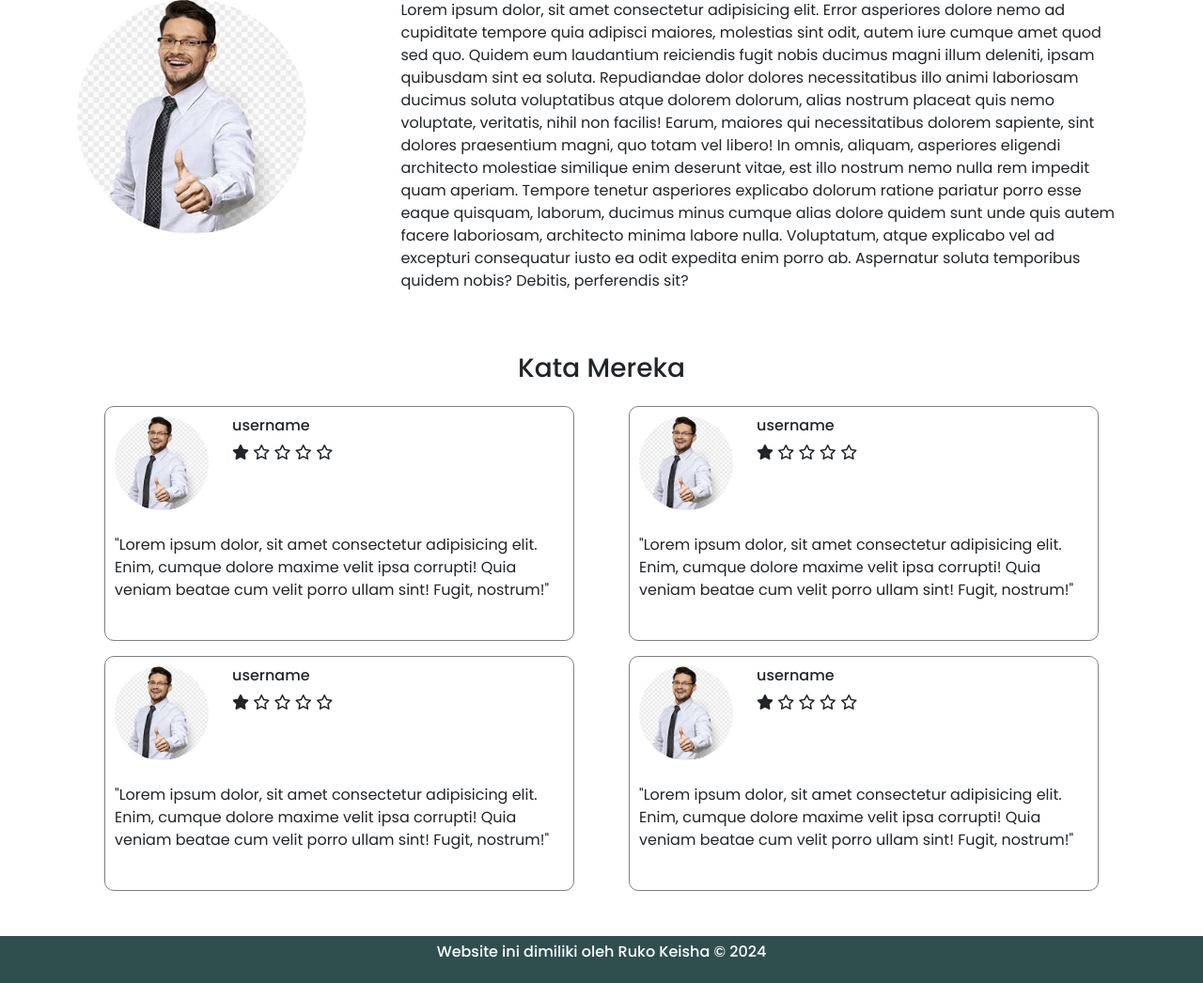
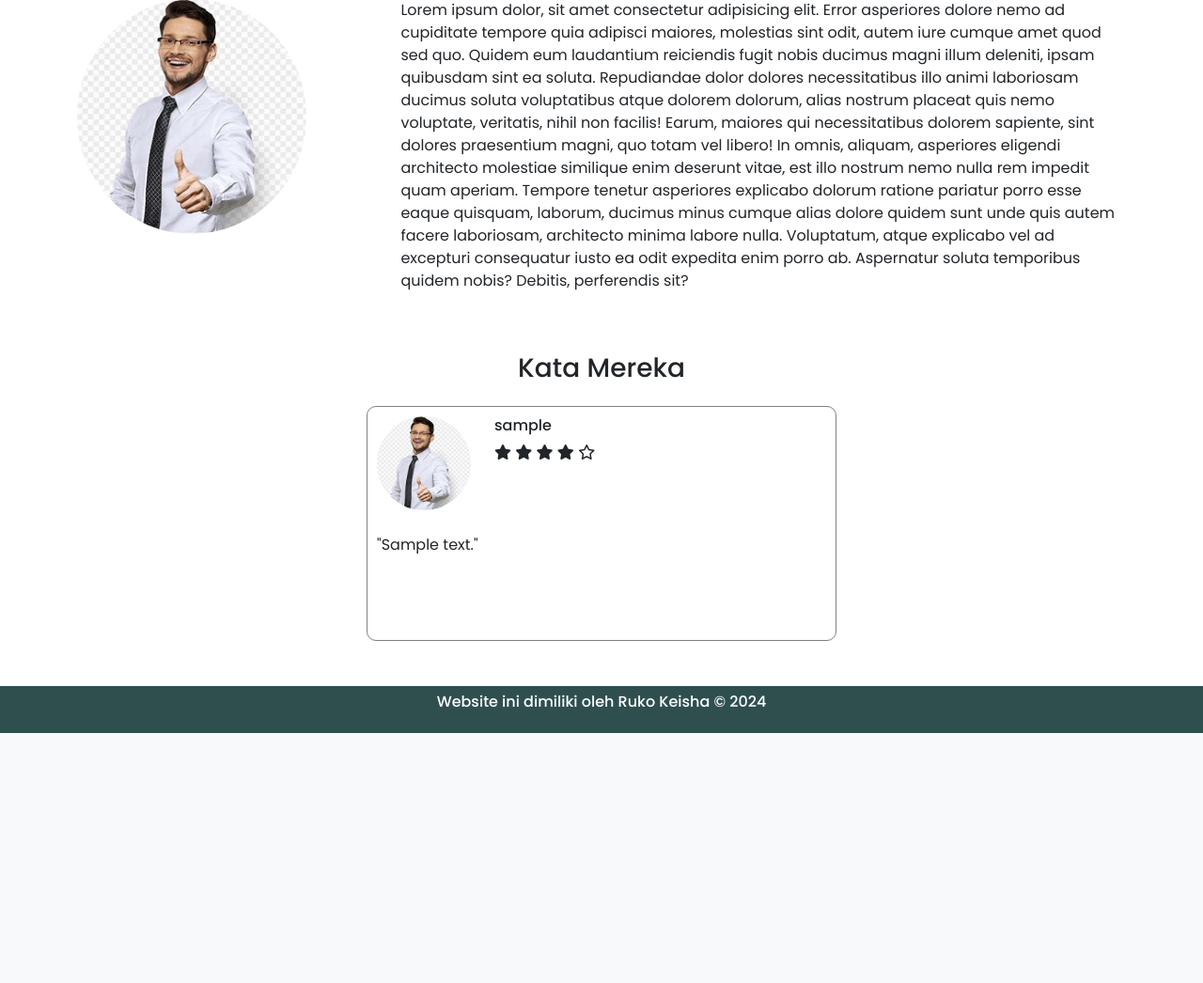
Before and after one commit to GilarSumilar/SewaRuko, a CodeIgniter 4 app: the page made by appstarter/app/Views/pages/beranda.php in a window 1280 px wide. Shown: the part 471-1517 px from the top of the page at 94% size. After the commit the page ends 1251 px from the top, so only its background shows below. Run offline with PHP 8.4 and a stand-in for CodeIgniter, Linux system fonts and the light colour scheme; the template is opened without the code that fills it: most values are stand-ins (such as "Sample title", 1, 10 or a date in 2020); some libraries are stand-ins or nearby versions.

Commit message:
feat(models): add users and testimoni

```diff
--- a/appstarter/app/Views/pages/beranda.php
+++ b/appstarter/app/Views/pages/beranda.php
@@ -24,62 +24,20 @@
 <div class="testimoni mt-5">
     <h3>Kata Mereka</h3>
     <div class="testimoni-list__card">
-        <div class="testimoni-card mt-3">
-            <div class="testimoni-card__photo">
-                <img src="<?= base_url('/images/person.jpg') ?>" alt="" width="100" height="100">
-                <div class="testimono-card__username__star">
-                    <h6>username</h6>
-                    <i class="fa-solid fa-star"></i>
-                    <i class="fa-regular fa-star"></i>
-                    <i class="fa-regular fa-star"></i>
-                    <i class="fa-regular fa-star"></i>
-                    <i class="fa-regular fa-star"></i>
+        <?php foreach ($testimoni as $testi) : ?>
+            <div class="testimoni-card mt-3">
+                <div class="testimoni-card__photo">
+                    <img src="<?= base_url('/images/person.jpg') ?>" alt="" width="100" height="100">
+                    <div class="testimono-card__username__star">
+                        <h6><?= $testi['username'] ?></h6>
+                        <?php for ($i = 0; $i < 5; $i++) : ?>
+                            <i class="<?= ($testi['rating'] > $i) ? 'fa-solid' : 'fa-regular' ?> fa-star"></i>
+                        <?php endfor ?>
+                    </div>
                 </div>
+                <p>"<?= $testi['description'] ?>"</p>
             </div>
-            <p>"Lorem ipsum dolor, sit amet consectetur adipisicing elit. Enim, cumque dolore maxime velit ipsa corrupti! Quia veniam beatae cum velit porro ullam sint! Fugit, nostrum!"</p>
-        </div>
-        <div class="testimoni-card mt-3">
-            <div class="testimoni-card__photo">
-                <img src="<?= base_url('/images/person.jpg') ?>" alt="" width="100" height="100">
-                <div class="testimono-card__username__star">
-                    <h6>username</h6>
-                    <i class="fa-solid fa-star"></i>
-                    <i class="fa-regular fa-star"></i>
-                    <i class="fa-regular fa-star"></i>
-                    <i class="fa-regular fa-star"></i>
-                    <i class="fa-regular fa-star"></i>
-                </div>
-            </div>
-            <p>"Lorem ipsum dolor, sit amet consectetur adipisicing elit. Enim, cumque dolore maxime velit ipsa corrupti! Quia veniam beatae cum velit porro ullam sint! Fugit, nostrum!"</p>
-        </div>
-        <div class="testimoni-card mt-3">
-            <div class="testimoni-card__photo">
-                <img src="<?= base_url('/images/person.jpg') ?>" alt="" width="100" height="100">
-                <div class="testimono-card__username__star">
-                    <h6>username</h6>
-                    <i class="fa-solid fa-star"></i>
-                    <i class="fa-regular fa-star"></i>
-                    <i class="fa-regular fa-star"></i>
-                    <i class="fa-regular fa-star"></i>
-                    <i class="fa-regular fa-star"></i>
-                </div>
-            </div>
-            <p>"Lorem ipsum dolor, sit amet consectetur adipisicing elit. Enim, cumque dolore maxime velit ipsa corrupti! Quia veniam beatae cum velit porro ullam sint! Fugit, nostrum!"</p>
-        </div>
-        <div class="testimoni-card mt-3">
-            <div class="testimoni-card__photo">
-                <img src="<?= base_url('/images/person.jpg') ?>" alt="" width="100" height="100">
-                <div class="testimono-card__username__star">
-                    <h6>username</h6>
-                    <i class="fa-solid fa-star"></i>
-                    <i class="fa-regular fa-star"></i>
-                    <i class="fa-regular fa-star"></i>
-                    <i class="fa-regular fa-star"></i>
-                    <i class="fa-regular fa-star"></i>
-                </div>
-            </div>
-            <p>"Lorem ipsum dolor, sit amet consectetur adipisicing elit. Enim, cumque dolore maxime velit ipsa corrupti! Quia veniam beatae cum velit porro ullam sint! Fugit, nostrum!"</p>
-        </div>
+        <?php endforeach ?>
     </div>
 </div>
 <?= $this->endSection() ?>
--- a/appstarter/app/Views/pages/template.php
+++ b/appstarter/app/Views/pages/template.php
@@ -4,7 +4,7 @@
 <head>
   <meta charset="utf-8">
   <meta name="viewport" content="width=device-width, initial-scale=1">
-  <title>Sewa Ruko Keisha</title>
+  <title><?= $title ?></title>
 
   <!-- Bootstrap -->
   <link href="https://cdn.jsdelivr.net/npm/bootstrap@5.3.3/dist/css/bootstrap.min.css" rel="stylesheet" integrity="sha384-QWTKZyjpPEjISv5WaRU9OFeRpok6YctnYmDr5pNlyT2bRjXh0JMhjY6hW+ALEwIH" crossorigin="anonymous">
```
Also changed, not shown: appstarter/app/Controllers/Home.php (+25 -3 lines), appstarter/app/Database/Migrations/2024-05-26-010251_Users.php (added, +45 -0 lines), appstarter/app/Database/Migrations/2024-05-26-011015_Testimoni.php (added, +42 -0 lines), appstarter/app/Database/Seeds/TestimoniSeeder.php (added, +13 -0 lines), appstarter/app/Database/Seeds/UsersSeeder.php (added, +32 -0 lines), appstarter/app/Models/TestimoniModel.php (added, +16 -0 lines), appstarter/app/Models/UsersModel.php (added, +20 -0 lines).
